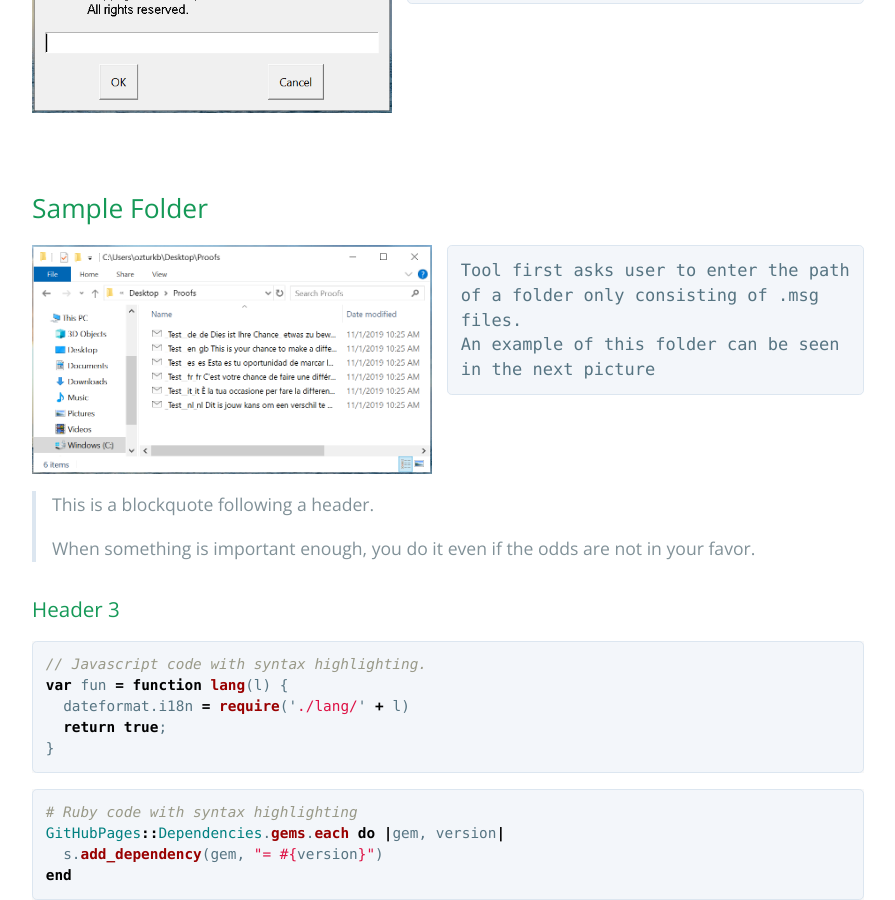
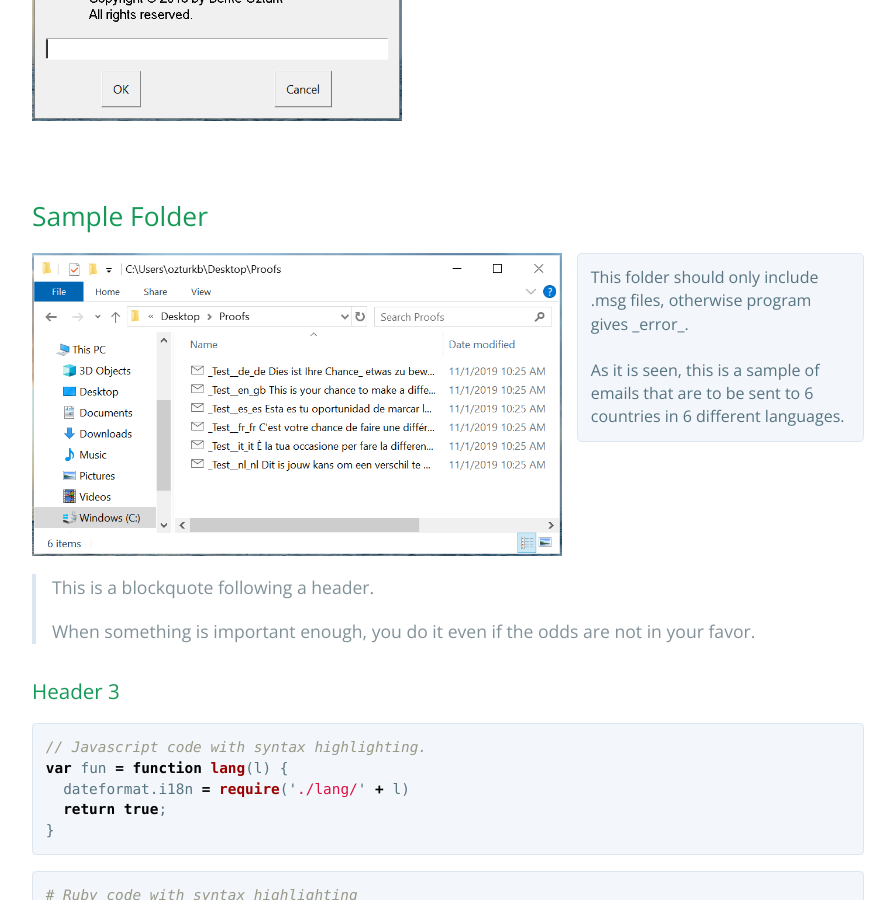
Before and after one commit to berkeozturk/QA-Assistant, a Jekyll site: the page built from index.md, in a window 1280 px wide and 900 px high, scrolled down 1658 px. Shown: the whole window, without its empty margins (192-1087 px from the left). Built offline with Jekyll 4.4.1, drawn with Linux system fonts in a browser that asks for light colours.

Commit message:
Update index.md

```diff
--- a/index.md
+++ b/index.md
@@ -40,15 +40,15 @@ _**The user interface shows the options you can choose with the tool in the imag
 ##  Home Screen (Requesting the path)
 
 <div style="overflow: auto">
-  <img src="/QA-Assistant/assets/images/empty_first.png" alt="empty_first.png" style="max-width: 360px; float: left; margin-right: 15px;">
-  <p style="font: 1rem Consolas, 'Liberation Mono', Menlo, Courier, monospace; color: #567482; background-color: #f3f6fa; border: solid 1px #dce6f0; padding: 0.8rem; overflow: auto; font-size: 17px; line-height: 1.45; border-radius: 0.3rem; margin:0">Tool first asks user to enter the path of a folder only consisting of .msg files.<br><br><br>An example of this folder can be seen in the next <a href="#folder">picture</a></p>
+  <img src="/QA-Assistant/assets/images/empty_first.png" alt="empty_first.png" style="max-width: 370px; float: left; margin-right: 15px;">
+  <p style="color: #567482; background-color: #f3f6fa; border: solid 1px #dce6f0; padding: 0.8rem; overflow: auto; font-size: 16px; line-height: 1.45; border-radius: 0.3rem; margin:0">Tool first asks user to enter the path of a folder only consisting of .msg files.<br><br><br>An example of this folder can be seen in the next <a href="#folder">picture</a></p>
 </div>
 <br>
 ## Sample Folder
 
-<div style="overflow: auto">
-  <img id="folder" src="/QA-Assistant/assets/images/folder.png" alt="empty_first.png" style="max-width: 400px; float: left; margin-right: 15px;">
-  <p style="font: 1rem Consolas, 'Liberation Mono', Menlo, Courier, monospace; color: #567482; background-color: #f3f6fa; border: solid 1px #dce6f0; padding: 0.8rem; overflow: auto; font-size: 17px; line-height: 1.45; border-radius: 0.3rem; margin:0">Tool first asks user to enter the path of a folder only consisting of .msg files.<br>An example of this folder can be seen in the next picture</p>
+<div id="folder" style="overflow: auto">
+  <img src="/QA-Assistant/assets/images/folder.png" alt="empty_first.png" style="max-width: 530px; float: left; margin-right: 15px;">
+  <p style="color: #567482; background-color: #f3f6fa; border: solid 1px #dce6f0; padding: 0.8rem; overflow: auto; font-size: 16px; line-height: 1.45; border-radius: 0.3rem; margin:0">This folder should only include .msg files, otherwise program gives _error_.<br><br>As it is seen, this is a sample of emails that are to be sent to 6 countries in 6 different languages.</p>
 </div>
 > This is a blockquote following a header.
 >
```
